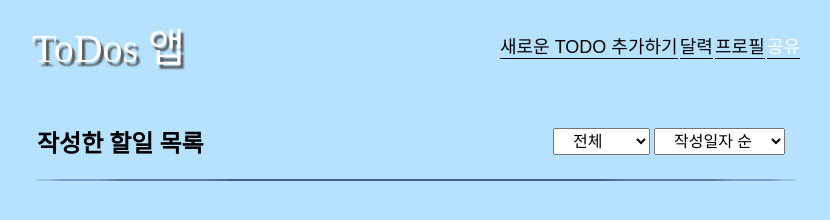
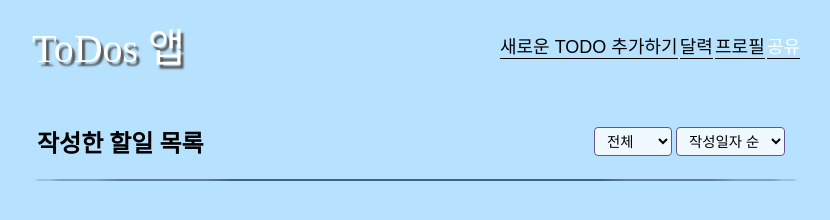
Before and after one commit to goorm-sdd/todo-app, a plain HTML site: page pages/index.html in a window 1280 px wide. Shown: the whole page, without its empty margins (224-1054 px from the left). Drawn offline with Linux system fonts and the light colour scheme.

Commit message:
feat(ui): 메인페이지와 프로필페이지의 필터링 버튼 디자인 통일

```diff
--- a/styles/Filtering.css
+++ b/styles/Filtering.css
@@ -7,8 +7,11 @@
 }
 
 .filteringCss select {
-  padding: 3px 15px;
-  font-size: 16px;
+  padding: 0.3rem 0.5rem;
+  font-size: 0.9rem;
+  border: 1px solid #65558f;
+  background-color: rgba(255, 255, 255, 0.8);
+  border-radius: 4px;
 }
 
 .filteringCss select:focus {
```
